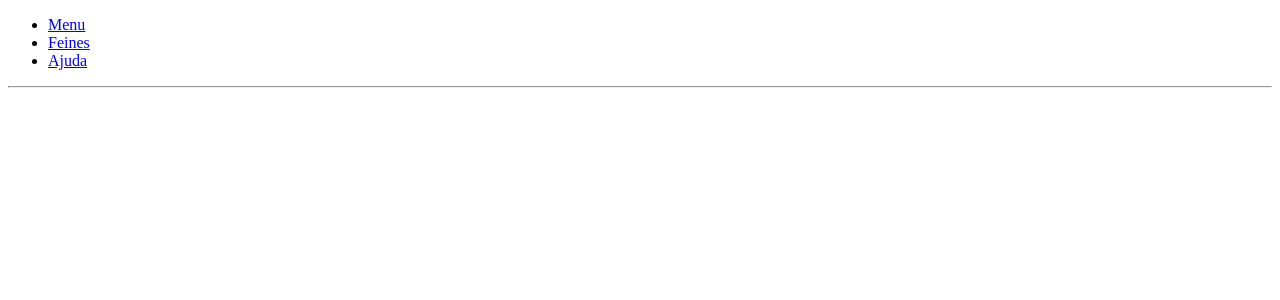
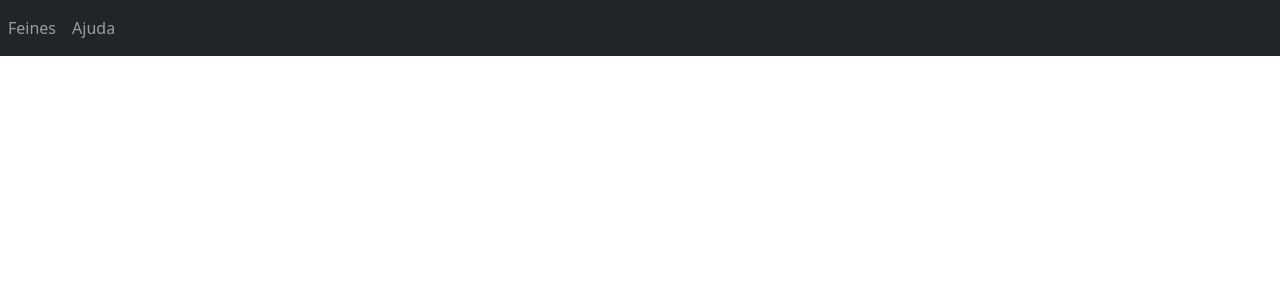
Before and after one commit to tcampaner/exemples-classe-2324, a React (Create React App) app in the folder exemple1/: page / in a window 1280 px wide. Shown: the top 300 px of the page. Built offline with nearby package versions, Linux system fonts and the light colour scheme.

Commit message:
afegit bootstrap

```diff
--- a/exemple1/package.json
+++ b/exemple1/package.json
@@ -6,7 +6,9 @@
     "@testing-library/jest-dom": "^5.17.0",
     "@testing-library/react": "^13.4.0",
     "@testing-library/user-event": "^13.5.0",
+    "bootstrap": "^5.3.2",
     "react": "^18.2.0",
+    "react-bootstrap": "^2.10.0",
     "react-dom": "^18.2.0",
     "react-router-dom": "^6.21.2",
     "react-scripts": "5.0.1",
--- a/exemple1/src/components/Menu.jsx
+++ b/exemple1/src/components/Menu.jsx
@@ -1,22 +1,18 @@
 import {Link, Outlet} from 'react-router-dom';
+import 'bootstrap/dist/css/bootstrap.min.css';
+import {Navbar, Nav, Container} from 'react-bootstrap';
 export default function Menu() {
     return (
         <>
-      <nav>
-        <ul>
-          <li>
-            <Link to="/">Menu</Link>
-          </li>
-          <li>
-            <Link to="/feines">Feines</Link>
-          </li>
-          <li>
-            <Link to="/ajuda">Ajuda</Link>
-          </li>
-        </ul>
-      </nav>
-      <hr/>
-      <Outlet/>
-      </>
+            <Navbar bg="dark" className="color-nav" variant="dark" expand="sm" sticky="top">
+                <Nav className="mr-auto">
+                    <Link className="nav-link" to="/feines">Feines</Link>
+                    <Link className="nav-link" to="/ajuda">Ajuda</Link>
+                </Nav>
+            </Navbar>
+            <Container>
+                <Outlet />
+            </Container>
+        </>
     );
 }
```
Also changed, not shown: 1 other file (tests, documents, lock files or other folders).
